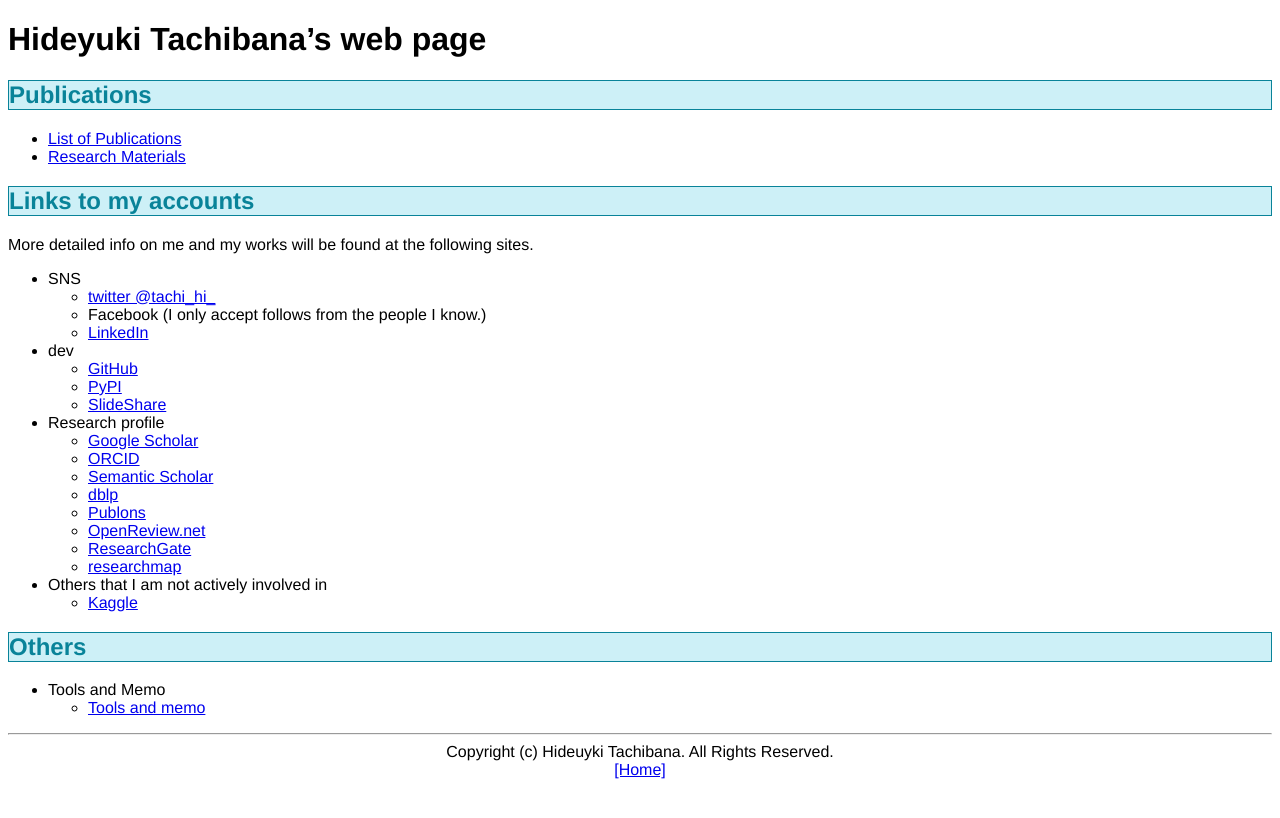
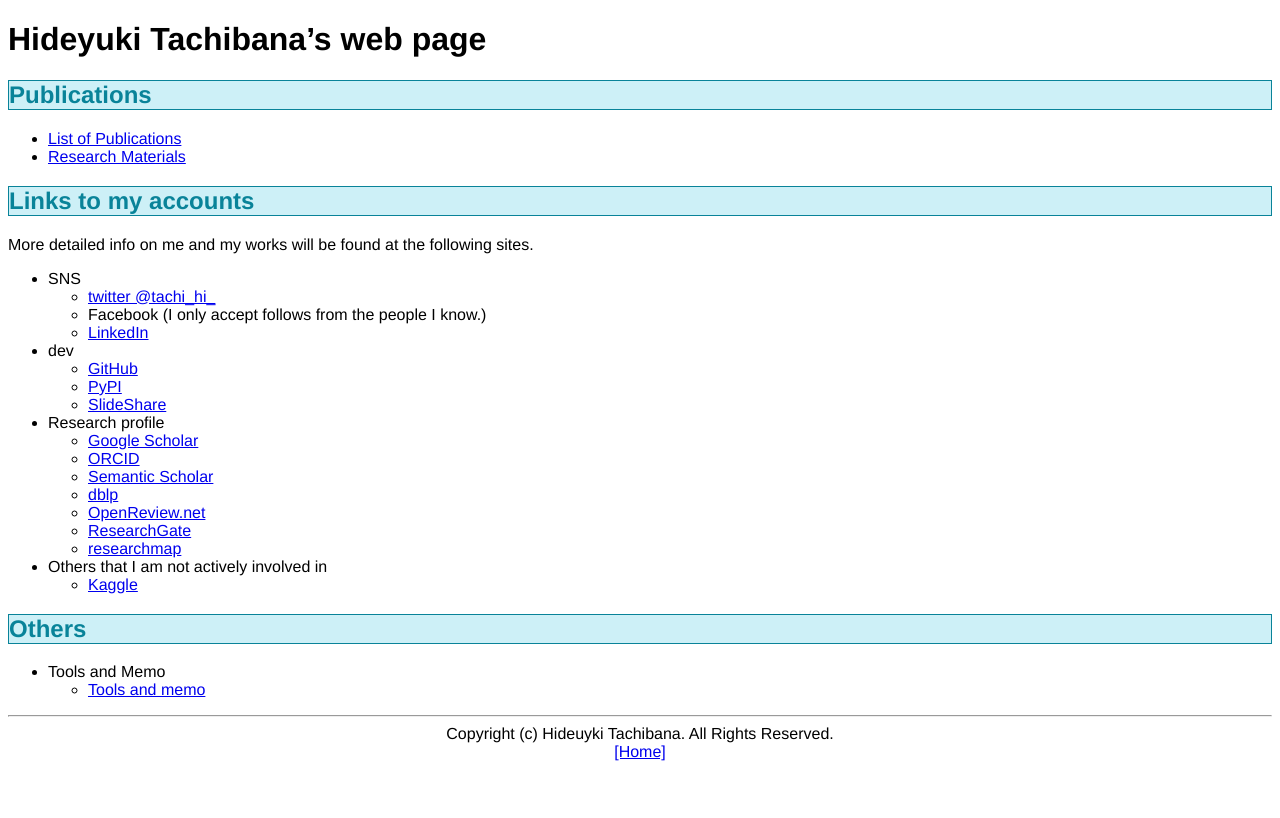
Before and after one commit to tachi-hi/tachi-hi.github.io, a Jekyll site: the page built from index.md, in a window 1280 px wide. Shown: the top 818 px of the page. Built offline with Jekyll 4.4.1, drawn with Linux system fonts in a browser that asks for light colours.

Commit message:
remove expired link

```diff
--- a/index.md
+++ b/index.md
@@ -27,7 +27,6 @@ More detailed info on me and my works will be found at the following sites.
    + [ORCID](https://orcid.org/0000-0001-5162-1294)
    + [Semantic Scholar](https://www.semanticscholar.org/author/Hideyuki-Tachibana/29876981)
    + [dblp](https://dblp.org/pid/20/8053.html)
-   + [Publons](https://publons.com/researcher/4584175/hideyuki-tachibana/)
    + [OpenReview.net](https://openreview.net/profile?id=~Hideyuki_Tachibana1)
    + [ResearchGate](https://www.researchgate.net/profile/Hideyuki_Tachibana)
    + [researchmap](https://researchmap.jp/tachi-hi/)
```
